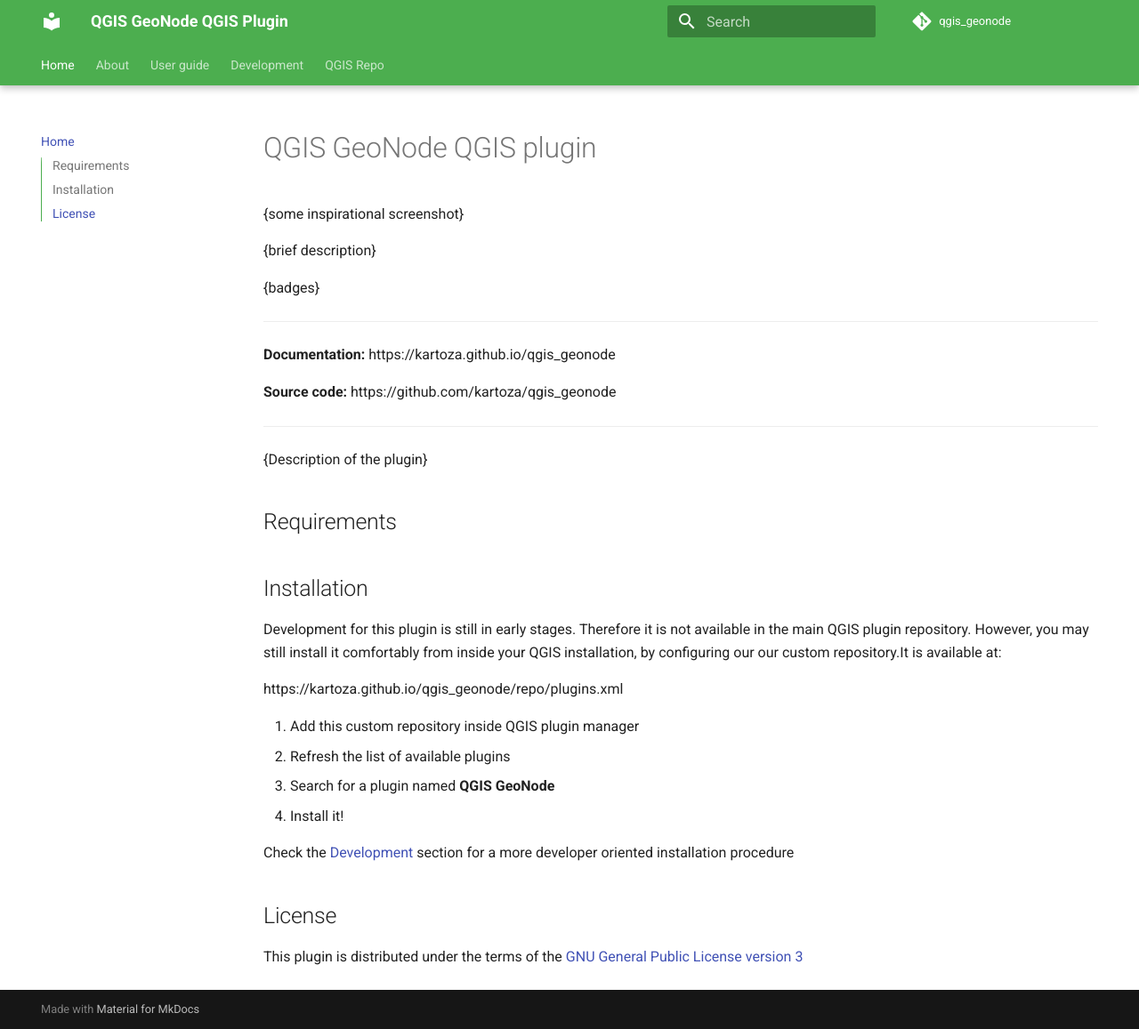
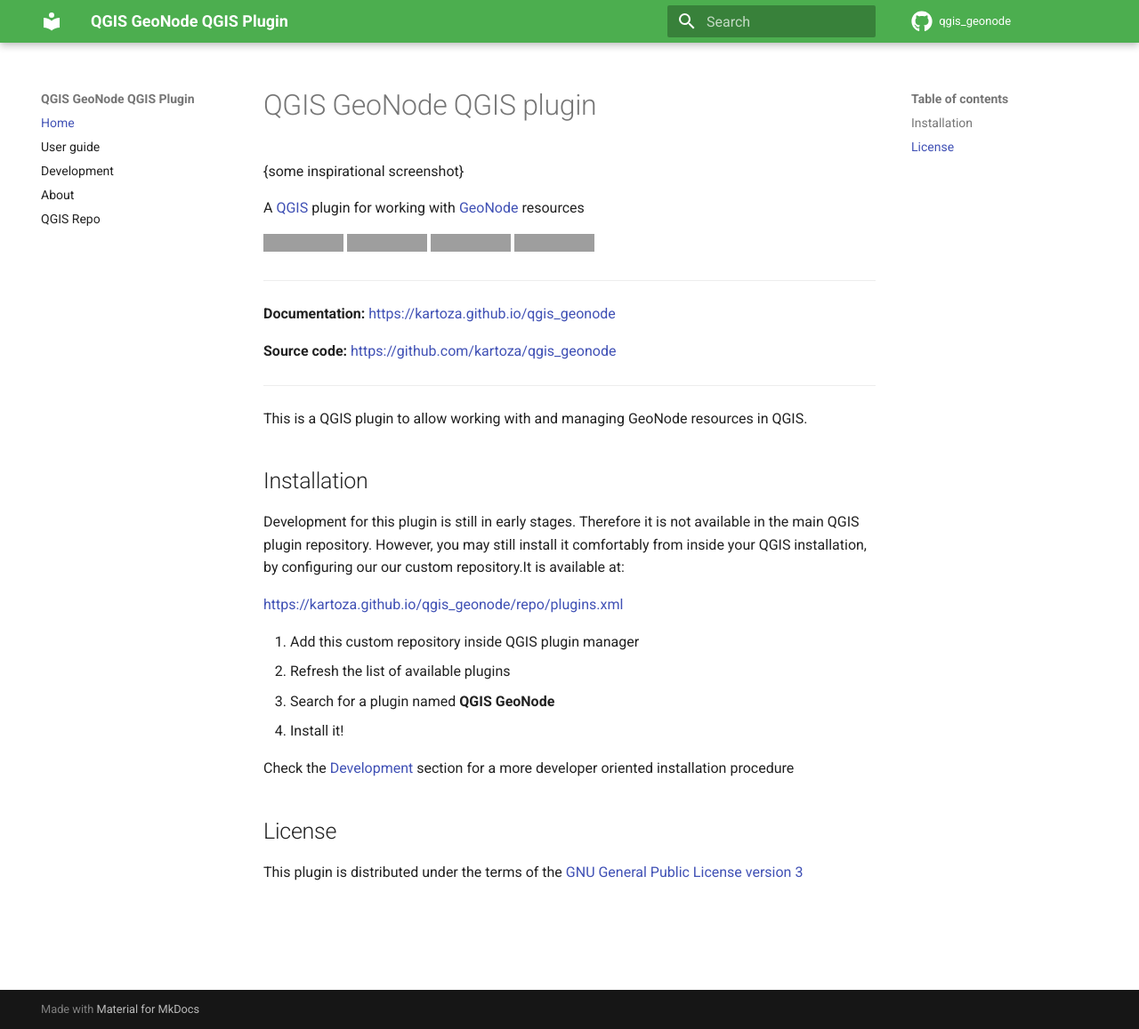
Before and after one commit to GeoNode/QGISGeoNodePlugin, an MkDocs documentation site: the page built from docs/index.md, in a window 1280 px wide and 1157 px high. Shown: the whole window at 89% size. Built offline with MkDocs 1.6.1 and Material for MkDocs 9.7.7, drawn with Linux system fonts in a browser that asks for light colours; comment, search, counter and statistics services are not loaded; grey boxes are pictures that could not be loaded.

Commit message:
Fix some docs typos and restructure a bit (#55)

```diff
--- a/docs/index.md
+++ b/docs/index.md
@@ -2,21 +2,26 @@
 
 {some inspirational screenshot}
 
-{brief description}
+A [QGIS] plugin for working with [GeoNode] resources
 
-{badges}
+[QGIS]: https://qgis.org
+[GeoNode]: https://geonode.org
+
+![GitHub Workflow Status](https://img.shields.io/github/workflow/status/kartoza/qgis_geonode/Continuous%20Integration)
+![GitHub release (latest by date including pre-releases)](https://img.shields.io/github/v/release/kartoza/qgis_geonode?include_prereleases)
+![GitHub milestone](https://img.shields.io/github/milestones/progress-percent/kartoza/qgis_geonode/1)
+![GitHub](https://img.shields.io/github/license/kartoza/qgis_geonode)
 
 ---
 
-**Documentation:** https://kartoza.github.io/qgis_geonode
+**Documentation:** <https://kartoza.github.io/qgis_geonode>
 
-**Source code:** https://github.com/kartoza/qgis_geonode
+**Source code:** <https://github.com/kartoza/qgis_geonode>
 
 ---
 
-{Description of the plugin}
+This is a QGIS plugin to allow working with and managing GeoNode resources in QGIS.
 
-## Requirements
 
 ## Installation
 
@@ -25,7 +30,7 @@
 inside your QGIS installation, by configuring our our custom repository.It is available
 at:
 
-https://kartoza.github.io/qgis_geonode/repo/plugins.xml
+<https://kartoza.github.io/qgis_geonode/repo/plugins.xml>
 
 1. Add this custom repository inside QGIS plugin manager
 2. Refresh the list of available plugins
--- a/mkdocs.yml
+++ b/mkdocs.yml
@@ -9,9 +9,9 @@
 
 nav:
   - Home: 'index.md'
-  - About: 'about.md'
   - User guide: 'user-guide.md'
   - Development: 'development.md'
+  - About: 'about.md'
   - QGIS Repo: 'repo/plugins.xml'
 
 theme:
@@ -20,12 +20,8 @@
     primary: green
     accent: purple
     scheme: preference
-  features:
-    - navigation.tabs
-    - navigation.tabs.sticky
-    - toc.integrate
   icon:
-    - repo: fontawesome/brands/github
+    repo: fontawesome/brands/github
 
 markdown_extensions:
   - toc:
```
Also changed, not shown: README.md (+4 -0 lines), docs/about.md (+14 -1 lines), docs/development.md (+24 -24 lines).
